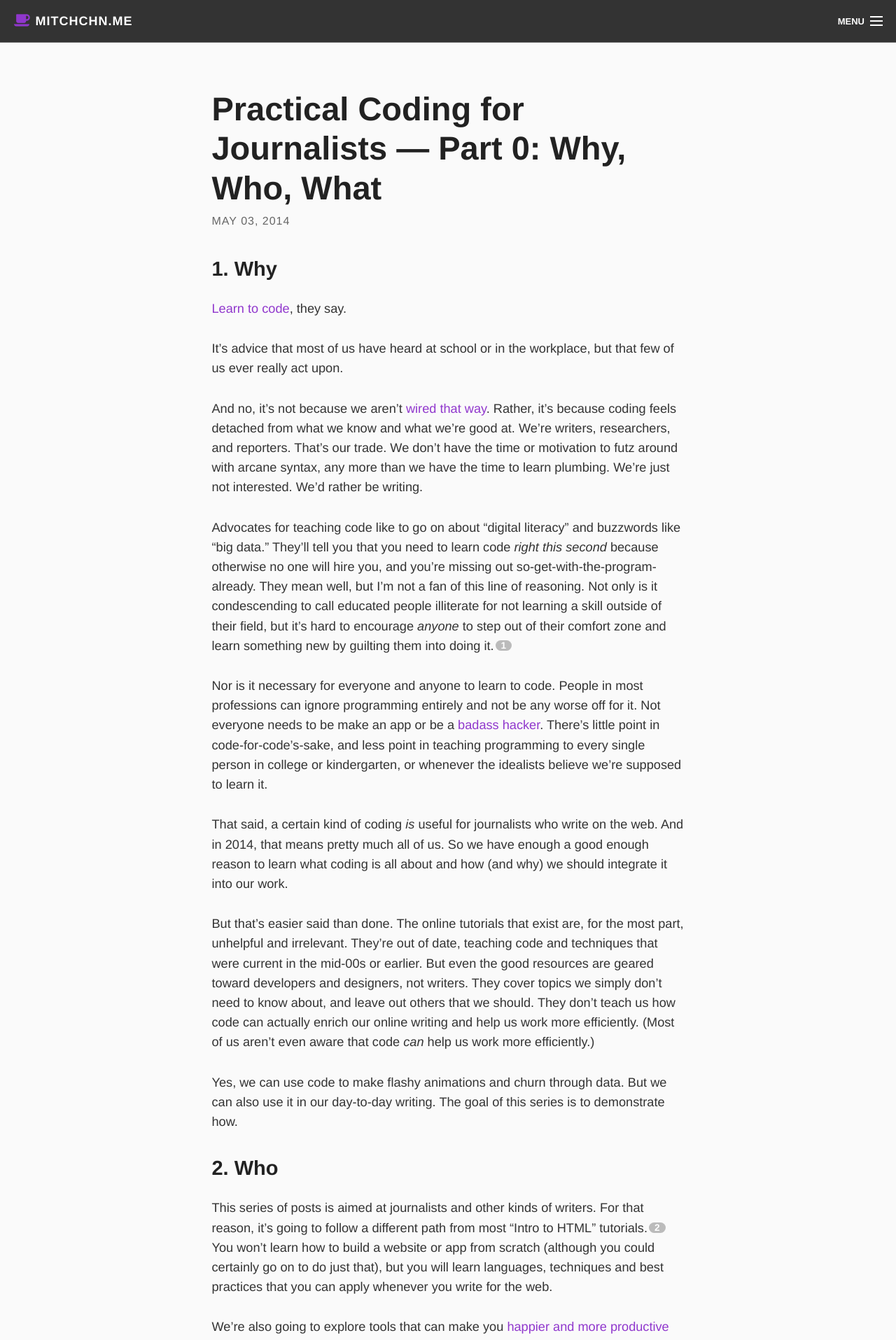
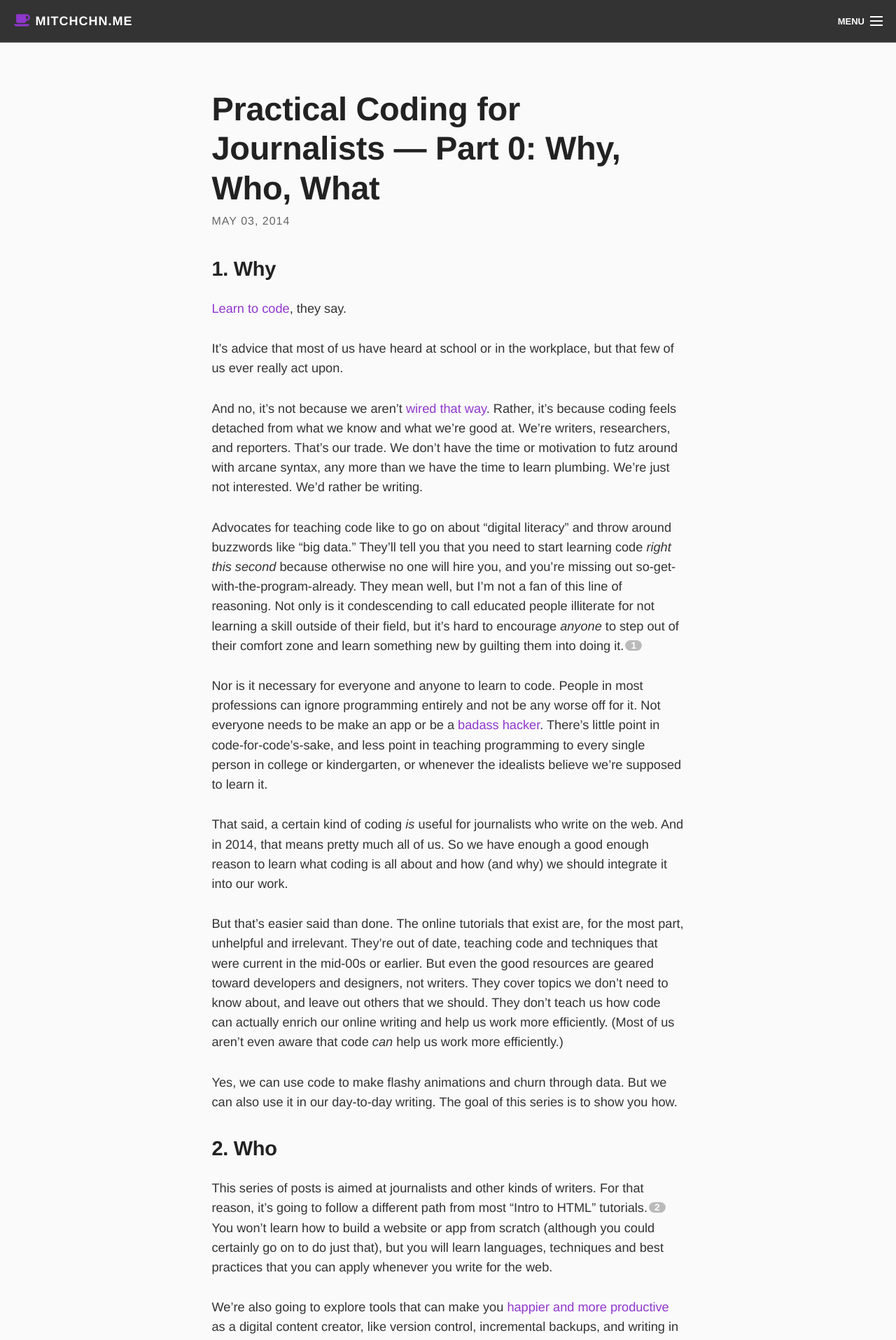
Before and after one commit to mitchchn/mitchchn.github.io, a Jekyll site: the page built from _posts/2014-05-03-coding-for-journalists-p0.md, in a window 1280 px wide. Shown: the top 1915 px of the page at 70% size. Built offline with Jekyll 4.4.1, drawn with Linux system fonts in a browser that asks for light colours; nearby versions of some CDN libraries; library files that are not in the unit come from our copies; some of the changed text lies outside the part shown.

Commit message:
hello blog!

```diff
--- a/_includes/head.html
+++ b/_includes/head.html
@@ -28,8 +28,8 @@
 <script type="text/javascript">try{Typekit.load();}catch(e){}</script>
 
 
-    <script src="bower_components/jquery/dist/jquery.min.js"></script>
-    <script src="bower_components/foundation/js/foundation.min.js"></script>
+    <script src="/bower_components/jquery/dist/jquery.min.js"></script>
+    <script src="/bower_components/foundation/js/foundation.min.js"></script>
     <script src="/public/js/app.js"></script>
     <link rel="alternate" type="application/rss+xml" title="RSS" href="/atom.xml">
   </head>
--- a/_includes/masthead.html
+++ b/_includes/masthead.html
@@ -1,5 +1,5 @@
 <div class="sticky">
-  <nav class="top-bar" data-topbar data-options="sticky_on:large">
+  <nav class="top-bar" data-topbar data-options="sticky_on:medium">
     <ul class="title-area">
       <li class="name">
         <h1><a href="/">
--- a/_posts/2014-05-03-coding-for-journalists-p0.md
+++ b/_posts/2014-05-03-coding-for-journalists-p0.md
@@ -13,15 +13,15 @@
 
 And no, it's not because we aren't [wired that way](http://j-source.ca/article/opinion-why-journalism-schools-must-teach-code—even-if-every-journalist-not-wired-way). Rather, it's because coding feels detached from what we know and what we're good at. We're writers, researchers, and reporters. That's our trade. We don't have the time or motivation to futz around with arcane syntax, any more than we have the time to learn plumbing. We're just not interested. We'd rather be writing.
 
-Advocates for teaching code like to go on about "digital literacy" and buzzwords like "big data." They'll tell you that you need to learn code *right this second* because otherwise no one will hire you, and you're missing out so-get-with-the-program-already. They mean well, but I'm not a fan of this line of reasoning. Not only is it condescending to call educated people illiterate for not learning a skill outside of their field, but it's hard to encourage *anyone* to step out of their comfort zone and learn something new by guilting them into doing it.[^driver]
+Advocates for teaching code like to go on about "digital literacy" and throw around buzzwords like "big data." They'll tell you that you need to start learning code *right this second* because otherwise no one will hire you, and you're missing out so-get-with-the-program-already. They mean well, but I'm not a fan of this line of reasoning. Not only is it condescending to call educated people illiterate for not learning a skill outside of their field, but it's hard to encourage *anyone* to step out of their comfort zone and learn something new by guilting them into doing it.[^driver]
 
 Nor is it necessary for everyone and anyone to learn to code. People in most professions can ignore programming entirely and not be any worse off for it. Not everyone needs to be make an app or be a [badass hacker](https://www.youtube.com/watch?v=dFUlAQZB9Ng). There's little point in code-for-code's-sake, and less point in teaching programming to every single person in college or kindergarten, or whenever the idealists believe we're supposed to learn it.
 
 That said, a certain kind of coding _is_ useful for journalists who write on the web. And in 2014, that means pretty much all of us. So we have enough a good enough reason to learn what coding is all about and how (and why) we should integrate it into our work.
 
-But that's easier said than done. The online tutorials that exist are, for the most part, unhelpful and irrelevant. They're out of date, teaching code and techniques that were current in the mid-00s or earlier. But even the good resources are geared toward developers and designers, not writers. They cover topics we simply don't need to know about, and leave out others that we should. They don't teach us how code can actually enrich our online writing and help us work more efficiently. (Most of us aren't even aware that code _can_ help us work more efficiently.)
+But that's easier said than done. The online tutorials that exist are, for the most part, unhelpful and irrelevant. They're out of date, teaching code and techniques that were current in the mid-00s or earlier. But even the good resources are geared toward developers and designers, not writers. They cover topics we don't need to know about, and leave out others that we should. They don't teach us how code can actually enrich our online writing and help us work more efficiently. (Most of us aren't even aware that code _can_ help us work more efficiently.)
 
-Yes, we can use code to make flashy animations and churn through data. But we can also use it in our day-to-day writing. The goal of this series is to demonstrate how.
+Yes, we can use code to make flashy animations and churn through data. But we can also use it in our day-to-day writing. The goal of this series is to show you how.
 
 
 ## 2. Who
--- a/public/css/app.css
+++ b/public/css/app.css
@@ -106,8 +106,8 @@
   margin-top: 3.765rem;
 }
 /* line 78, ../sass/screen.scss */
-article h3 {
-  letter-spacing: -.1px;
+article h1, article h2, article h3 {
+  letter-spacing: -.3px;
 }
 /* line 81, ../sass/screen.scss */
 article sup {
--- a/public/css/screen.css
+++ b/public/css/screen.css
@@ -106,8 +106,8 @@
   margin-top: 3.765rem;
 }
 /* line 78, ../sass/screen.scss */
-article h3 {
-  letter-spacing: -.1px;
+article h1, article h2, article h3 {
+  letter-spacing: -.3px;
 }
 /* line 81, ../sass/screen.scss */
 article sup {
--- a/public/sass/screen.scss
+++ b/public/sass/screen.scss
@@ -75,8 +75,8 @@
 
 article {
     margin-top: $golden-space;
-    h3 {
-        letter-spacing: -.1px;
+    h1,h2,h3 {
+        letter-spacing: -.3px;
     }
     sup {
         font-size: 0.75em !important;
```
Also changed, not shown: other parts of _posts/2014-05-03-coding-for-journalists-p0.md (+2 -2 lines), _layouts/default.html (line endings or trailing spaces), 10 other files.
